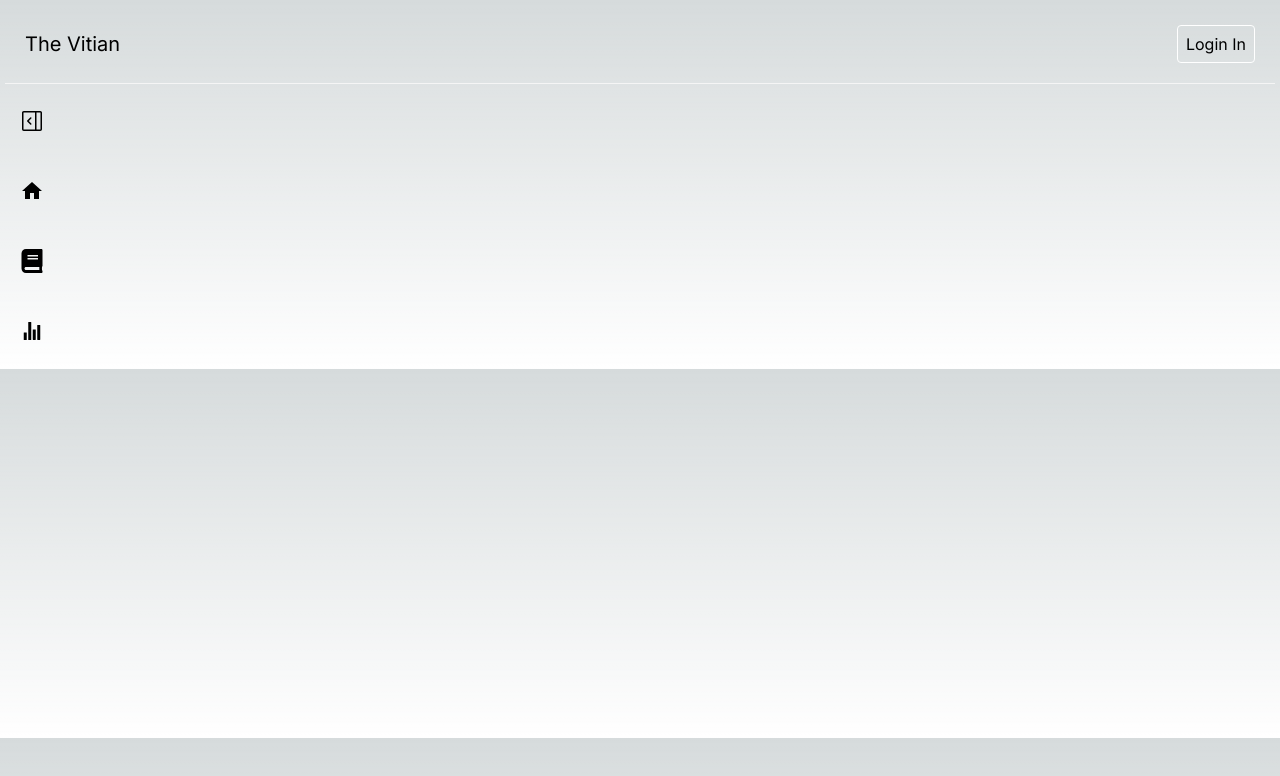
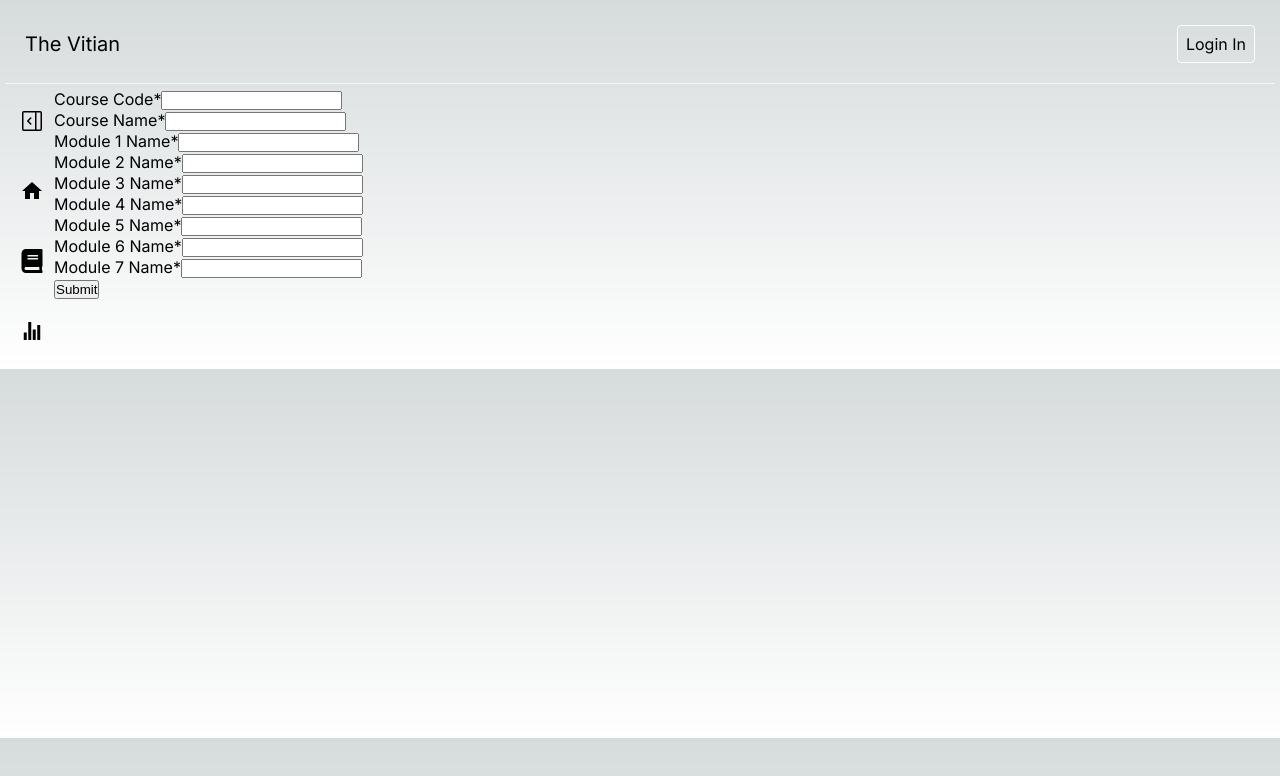
Before and after one commit to castlercodes/thevitian, a Next.js app: page /notes in a window 1280 px wide. Shown: the top 776 px of the page. Built offline with nearby package versions, Linux system fonts and the light colour scheme; no server answers.

Commit message:
some more new changes

```diff
--- a/app/components/style/Feed.css
+++ b/app/components/style/Feed.css
@@ -2,5 +2,5 @@
     display: flex;
     flex-direction: column;
     width: 100%;
-    gap: 0px;
+    gap: 20px;
 }
--- a/app/components/style/Post.css
+++ b/app/components/style/Post.css
@@ -27,6 +27,7 @@
     display: flex;
     flex-direction: row;
     gap: 20px;
+    justify-content: space-between;
 }
 
 .post_first{
--- a/app/notes/page.js
+++ b/app/notes/page.js
@@ -1,9 +1,146 @@
+"use client"
 import React from 'react'
+import { z } from 'zod';
+import { zodResolver } from '@hookform/resolvers/zod';
+import { useForm, Controller } from 'react-hook-form';
+
+const schema = z.object({
+  courseName: z.string().min(5, 'Course Name should be of at least 5 characters'),
+  courseCode: z.string().min(5, 'Course Code should be of at least 5 characters'),
+  moduleName: z.string().min(5, 'Module Name should be of at least 5 characters'),
+});
 
 function page() {
+
+  const { control, handleSubmit, formState: { errors }, register, watch } = useForm({
+    resolver: zodResolver(schema),
+    defaultValues: {
+      courseName: '',
+      courseCode: '',
+      content: '',
+      photo: null,
+    },
+  });
+
+  const onSubmit = () => {
+
+  }
+
   return (
     <div>
+      <form onSubmit={handleSubmit(onSubmit)}>
+        <div>
+          <label htmlFor="courseCode">Course Code*</label>
+          <Controller
+            name="courseCode"
+            control={control}
+            render={({ field }) => (
+              <input id="courseCode" {...field} />
+            )}
+          />
+          {errors.title && <p>{errors.title.message}</p>}
+        </div>
 
+        <div>
+          <label htmlFor="courseName">Course Name*</label>
+          <Controller
+            name="courseName"
+            control={control}
+            render={({ field }) => (
+              <input id="courseName" {...field} />
+            )}
+          />
+          {errors.title && <p>{errors.title.message}</p>}
+        </div>
+
+        <div>
+          <label htmlFor="moduleName1">Module 1 Name*</label>
+          <Controller
+            name="moduleName1"
+            control={control}
+            render={({ field }) => (
+              <input id="moduleName1" {...field} />
+            )}
+          />
+          {errors.title && <p>{errors.title.message}</p>}
+        </div>
+
+        <div>
+          <label htmlFor="moduleName2">Module 2 Name*</label>
+          <Controller
+            name="moduleName2"
+            control={control}
+            render={({ field }) => (
+              <input id="moduleName2" {...field} />
+            )}
+          />
+          {errors.title && <p>{errors.title.message}</p>}
+        </div>
+
+        <div>
+          <label htmlFor="moduleName3">Module 3 Name*</label>
+          <Controller
+            name="moduleName3"
+            control={control}
+            render={({ field }) => (
+              <input id="moduleName3" {...field} />
+            )}
+          />
+          {errors.title && <p>{errors.title.message}</p>}
+        </div>
+
+        <div>
+          <label htmlFor="moduleName4">Module 4 Name*</label>
+          <Controller
+            name="moduleName4"
+            control={control}
+            render={({ field }) => (
+              <input id="moduleName4" {...field} />
+            )}
+          />
+          {errors.title && <p>{errors.title.message}</p>}
+        </div>
+
+        <div>
+          <label htmlFor="moduleName5">Module 5 Name*</label>
+          <Controller
+            name="moduleName5"
+            control={control}
+            render={({ field }) => (
+              <input id="moduleName5" {...field} />
+            )}
+          />
+          {errors.title && <p>{errors.title.message}</p>}
+        </div>
+
+        <div>
+          <label htmlFor="moduleName6">Module 6 Name*</label>
+          <Controller
+            name="moduleName6"
+            control={control}
+            render={({ field }) => (
+              <input id="moduleName6" {...field} />
+            )}
+          />
+          {errors.title && <p>{errors.title.message}</p>}
+        </div>
+
+        <div>
+          <label htmlFor="moduleName7">Module 7 Name*</label>
+          <Controller
+            name="moduleName7"
+            control={control}
+            render={({ field }) => (
+              <input id="moduleName7" {...field} />
+            )}
+          />
+          {errors.title && <p>{errors.title.message}</p>}
+        </div>
+
+        <button type="submit" >
+          Submit
+        </button>
+      </form>
     </div>
   )
 }
```
Also changed, not shown: app/components/Module.jsx (+16 -3 lines).
